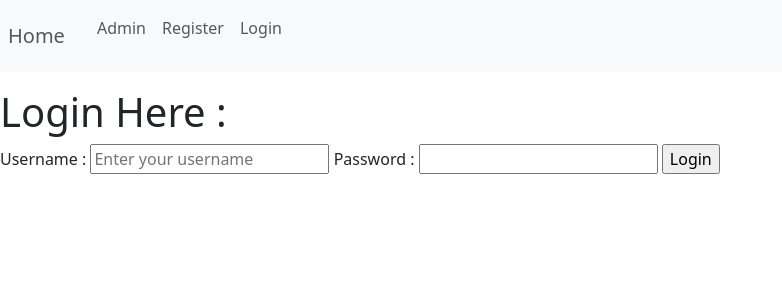
After one commit to moosasharieff/Django_Refresher, a Django app: page /level_five/login/ in a window 1280 px wide. The commit adds this page. Shown: the top 300 px of the page, without its empty margins (0-782 px from the left). Run offline with Django 4.2, Linux system fonts and the light colour scheme.

Commit message:
DJF-23 We now have the ability to login and logout of our application. Also the conditional statement in the base.html is working as expected

```diff
--- /dev/null
+++ b/level_five/templates/login.html
@@ -0,0 +1,21 @@
+{% extends "base.html" %}
+{% block body_block %}
+
+<div class="jumbotron">
+    <h1>Login Here :</h1>
+        <!-- We are connecting to the name='login' in urls.py file -->
+        <form action="{% url 'level_five_app:login' %}" method="post">
+            {% csrf_token %}
+            <label for="username">Username :</label>
+            <input type="text" name="username" placeholder="Enter your username">
+
+            <label for="password">Password :</label>
+            <input type="password" name="password">
+
+            <input type="submit" value="Login">
+        </form>
+
+</div>
+
+
+{% endblock %}
--- a/level_five/urls.py
+++ b/level_five/urls.py
@@ -7,6 +7,9 @@ from level_five import views
 app_name = "level_five_app"
 
 urlpatterns =[
-    path('', views.index, name='index'),
-    path('register/', views.register, name='registration')
+    path('', views.level_index, name='level_index'),
+    path('register/', views.register, name='registration'),
+    path('logout/', views.user_logout, name='logout'),
+    path('login/', views.user_login, name='login'),
+    path('special/', views.special, name='special'),
 ]
--- a/level_five/views.py
+++ b/level_five/views.py
@@ -1,11 +1,16 @@
-from django.shortcuts import render
+from django.shortcuts import render, redirect
 from level_five.forms import UserForm, UserProfileInfoForm
 
+# Imports for creating Login view
+from django.contrib.auth import authenticate, login, logout
+from django.http import HttpResponse, HttpResponseRedirect
+from django.contrib.auth.decorators import login_required
+from django.urls import reverse
 
 # Create your views here.
 
 # Create index view
-def index(request):
+def level_index(request):
     """ This is the initial page for the user to view Django Framework of level 5. """
     return render(request, 'level_five_index.html')
 
@@ -50,3 +55,38 @@ def register(request):
                    'user_profile_form': user_profile_form})
 
 # Create Login view
+def user_login(request):
+
+    if request.method == "POST":
+        username = request.POST.get('username')
+        password = request.POST.get('password')
+
+        user = authenticate(username=username, password=password)
+
+        if user:
+            if user.is_active:
+                login(request, user)
+                # We're redirected to a page when func : 'index' lands
+                # return HttpResponseRedirect(reverse('level_index'))
+                # return redirect(level_index(request))
+                return render(request, 'level_five_index.html')
+            else:
+                return HttpResponse("ACCOUNT NOT ACTIVE")
+
+        else:
+            print("Someone tried to login and failed")
+            print(f"Username: {username} and Password: {password} was used")
+            return HttpResponse("invalid login details were provided!")
+    else:
+        return render(request, "login.html")
+
+
+def user_logout(request):
+    logout(request)
+    return render(request, 'level_five_index.html')
+    # return redirect(level_index)
+    # return HttpResponseRedirect(revese('level_index'))
+
+@login_required
+def special(request):
+    return HttpResponse("Your are logged in!")
--- a/templates/base.html
+++ b/templates/base.html
@@ -18,7 +18,7 @@
 <nav class="navbar navbar-expand-lg navbar-light bg-light">
     <ul class="navbar-nav">
         <li class="navbar-brand">
-                <a class="nav-link" href="{% url 'level_five_app:index' %}">Home</a>
+            <a class="nav-link" href="{% url 'level_five_app:level_index' %}">Home</a>
         </li>
         <li class="nav-item active">
             <a class="nav-link" href="http://127.0.0.1:8000/admin/">Admin</a>
@@ -26,7 +26,11 @@
         <li class="nav-item active">
             <a class="nav-link" href="{% url 'level_five_app:registration' %}">Register</a>
         </li>
-
+        {% if user.is_authenticated %}
+            <li class="nav-item active"><a class="nav-link" href="{% url 'level_five_app:logout' %}">Logout</a></li>
+        {% else %}
+            <li class="nav-item active"><a class="nav-link" href="{% url 'level_five_app:login' %}">Login</a></li>
+        {% endif %}
     </ul>
 </nav>
 
--- a/test_project01/urls.py
+++ b/test_project01/urls.py
@@ -19,6 +19,7 @@ from django.urls import path
 # from level_one import views as app1_views
 from django.conf.urls import include
 
+
 urlpatterns = [
     path('admin/', admin.site.urls),
     # path('', app1_views.index, name="main-view")
```
Also changed, not shown: level_three/migrations/0002_alter_user_first_name.py (added), media/profile_pic/moosa_atu.jpeg (added), media/profile_pic/moosa_atu_vXnLaLY.jpeg (added). Lines whose indentation alone changed are shown as unchanged.
